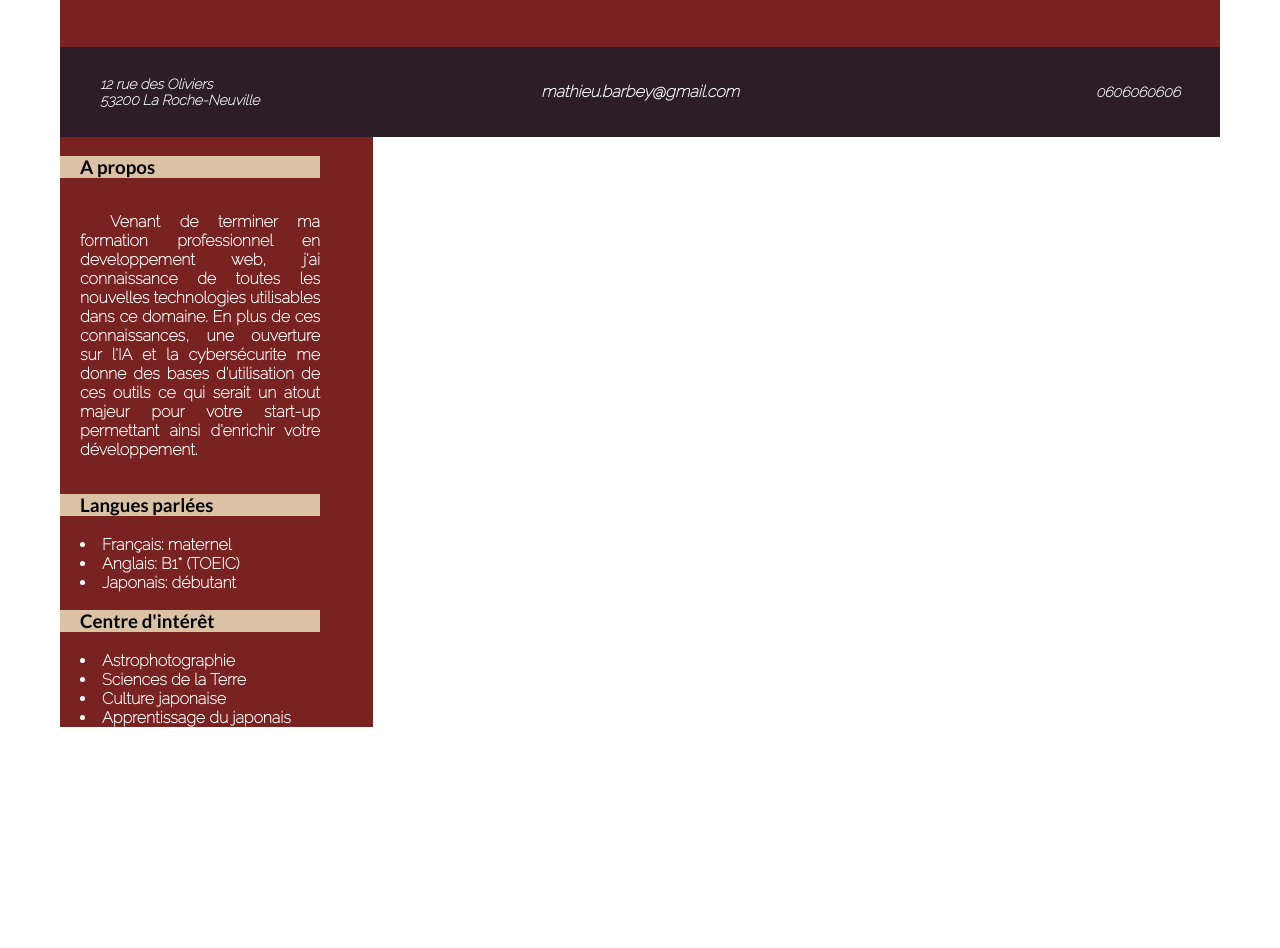
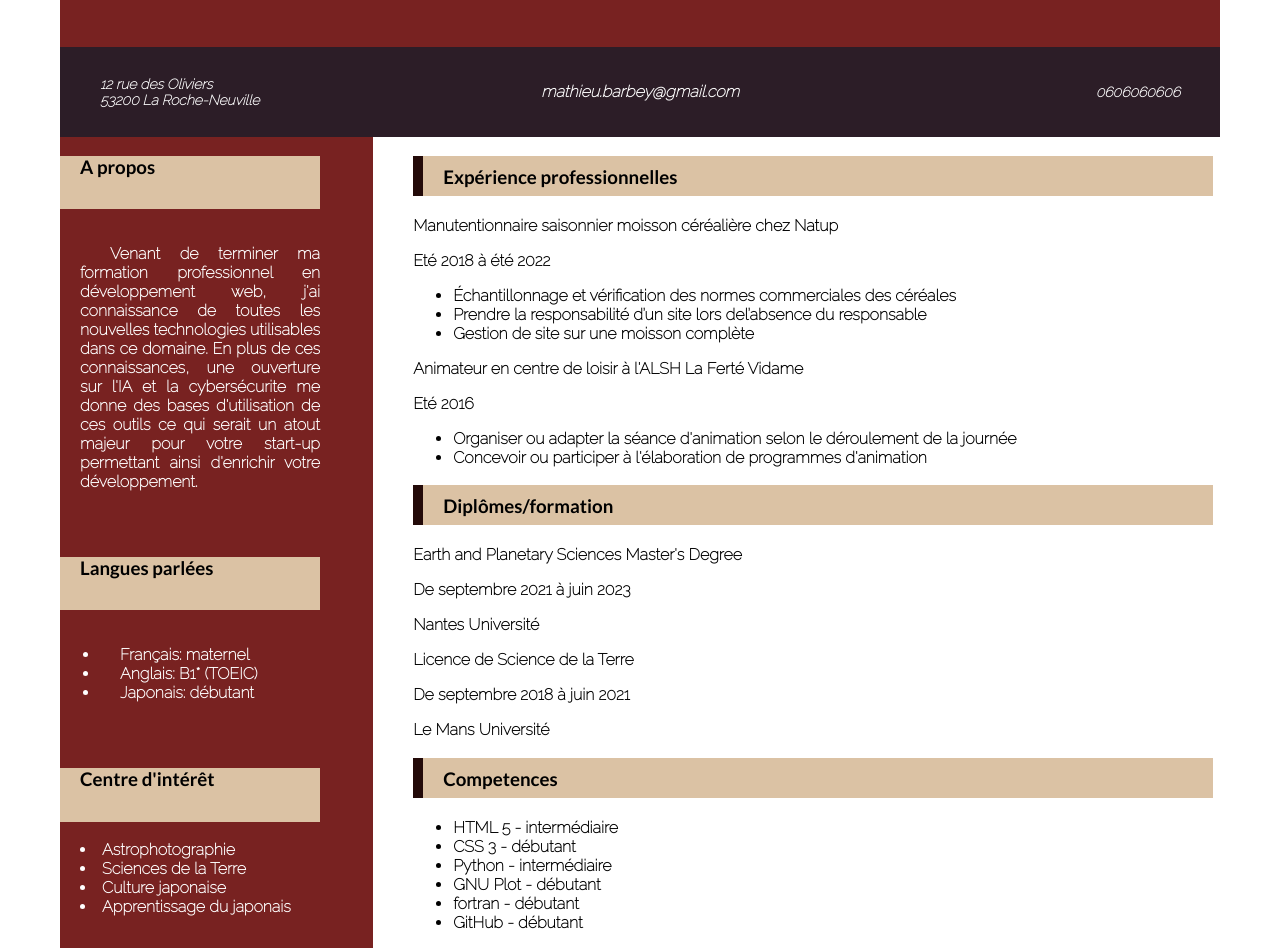
Before and after one commit to matiti61290/CV-HTML-Formation, a plain HTML site: page index.html in a window 1280 px wide. Shown: the part 400-1348 px from the top of the page. Before the commit the page ends 1127 px from the top, so only its background shows below. Drawn offline with Linux system fonts and the light colour scheme.

Commit message:
Ajout de la partie droite du main

```diff
--- a/assets/css/style.css
+++ b/assets/css/style.css
@@ -82,6 +82,12 @@ a{
     padding-right: 75px;
 }
 
+/* Main */
+main{
+    display: flex;
+    flex-direction: row;
+}
+
 /* left_main */
 #left_part{
     background-color: #782221;
@@ -108,9 +114,87 @@ h3{
     text-align: justify;
 }
 
-li{
+.left{
     padding-left: 20px;
     color: white;
     font-family: Raleway;
     font-weight: bold;
 }
+
+/* Right_part */
+
+#right_part{
+    margin-left: 40px;
+}
+
+.professionnal_experiences__name_part{
+    height: 30px;
+    width: 770px;
+    padding-top: 10px;
+    margin-bottom: 20px;
+    border-left-width: 10px;
+    border-color: #782221;
+    border-left-style: inset;
+}
+
+.professionnal_experiences__name{
+    font-family: Raleway;
+    font-weight: 900;
+    font-size: 1em;
+}
+
+.professionnal_experiences__time{
+    font-family: Raleway;
+    font-size: 1em;
+    font-weight: bold;
+}
+
+.professionnal_experiences__list{
+    font-family: Raleway;
+    font-size: 1em;
+    font-weight: bold;
+}
+
+.degrees__name_part{
+    height: 30px;
+    width: 770px;
+    padding-top: 10px;
+    margin-bottom: 20px;
+    border-left-width: 10px;
+    border-color: #782221;
+    border-left-style: inset;
+}
+
+.degrees__name{
+    font-family: Raleway;
+    font-weight: 900;
+    font-size: 1em;
+}
+
+.degrees__time{
+    font-family: Raleway;
+    font-size: 1em;
+    font-weight: bold;
+}
+
+.degrees__school{
+    font-family: Raleway;
+    font-size: 1em;
+    font-weight: bold;
+}
+
+.skills__name_part{
+    height: 30px;
+    width: 770px;
+    padding-top: 10px;
+    margin-bottom: 20px;
+    border-left-width: 10px;
+    border-color: #782221;
+    border-left-style: inset;
+}
+
+.skills__list{
+    font-family: Raleway;
+    font-size: 1em;
+    font-weight: bold;
+}
--- a/index.html
+++ b/index.html
@@ -25,28 +25,69 @@
             </address>
         </div>
     </header>
+
+
     <main>
         <div id="left_part">
             <h3>A propos</h3>
-            <p id="about">Venant de terminer ma formation professionnel en developpement web, j'ai connaissance de toutes les nouvelles technologies utilisables dans ce domaine. En plus de ces connaissances, une ouverture sur l'IA et la cybersécurite me donne des bases d'utilisation de ces outils ce qui serait un atout majeur pour votre start-up permettant ainsi d'enrichir votre développement.</p>
+            <p id="about">Venant de terminer ma formation professionnel en développement web, j'ai connaissance de toutes les nouvelles technologies utilisables dans ce domaine. En plus de ces connaissances, une ouverture sur l'IA et la cybersécurite me donne des bases d'utilisation de ces outils ce qui serait un atout majeur pour votre start-up permettant ainsi d'enrichir votre développement.</p>
             <h3>Langues parlées</h3>
-            <div id="langues">
-                <li>Français: maternel</li>
-                <li>Anglais: B1* (TOEIC)</li>
-                <li>Japonais: débutant</li>
-            </div>
+            <ul>
+                <li class="left">Français: maternel</li>
+                <li class="left">Anglais: B1* (TOEIC)</li>
+                <li class="left">Japonais: débutant</li>
+            </ul>
             <h3>Centre d'intérêt</h3>
             <div>
-                <li>Astrophotographie</li>
-                <li>Sciences de la Terre</li>
-                <li>Culture japonaise</li>
-                <li>Apprentissage du japonais</li>
+                <li class="left">Astrophotographie</li>
+                <li class="left">Sciences de la Terre</li>
+                <li class="left">Culture japonaise</li>
+                <li class="left">Apprentissage du japonais</li>
             </div>
         </div>
+
+
         <div id="right_part">
-
+            <section id="professionnal_experiences">
+                <h3 class="professionnal_experiences__name_part">Expérience professionnelles</h3>
+                <p class="professionnal_experiences__name">Manutentionnaire saisonnier moisson céréalière chez Natup</p>
+                <p class="professionnal_experiences__time">Eté 2018 à été 2022 </p>
+                <ul class="professionnal_experiences__list">
+                    <li>Échantillonnage et vérification des normes commerciales des céréales</li>
+                    <li>Prendre la responsabilité d’un site lors del’absence du responsable</li>
+                    <li>Gestion de site sur une moisson complète</li>
+                </ul>
+                <p class="professionnal_experiences__name">Animateur en centre de loisir à l'ALSH La Ferté Vidame</p>
+                <p class="professionnal_experiences__time">Eté 2016</p>
+                <ul class="professionnal_experiences__list">
+                    <li>Organiser ou adapter la séance d'animation selon le déroulement de la journée</li>
+                    <li>Concevoir ou participer à l'élaboration de programmes d'animation</li>
+                </ul>
+            </section>
+            <section class="degrees">
+                <h3 class="degrees__name_part">Diplômes/formation</h3>
+                <p class="degrees__name">Earth and Planetary Sciences Master's Degree</p>
+                <p class="degrees__time">De septembre 2021 à juin 2023</p>
+                <p class="degrees__school">Nantes Université</p>
+                <p class="degrees__name">Licence de Science de la Terre</p>
+                <p class="degrees__time">De septembre 2018 à juin 2021</p>
+                <p class="degrees__school">Le Mans Université</p>
+            </section>
+            <section class="skills">
+                <h3 class="skills__name_part">Competences</h3>
+                <ul class="skills__list">
+                    <li>HTML 5 - intermédiaire</li>
+                    <li>CSS 3 - débutant</li>
+                    <li>Python - intermédiaire</li>
+                    <li>GNU Plot - débutant</li>
+                    <li>fortran - débutant</li>
+                    <li>GitHub - débutant</li>
+                </ul>
+            </section>
         </div>
     </main>
+
+
     <footer>
 
     </footer>
```
